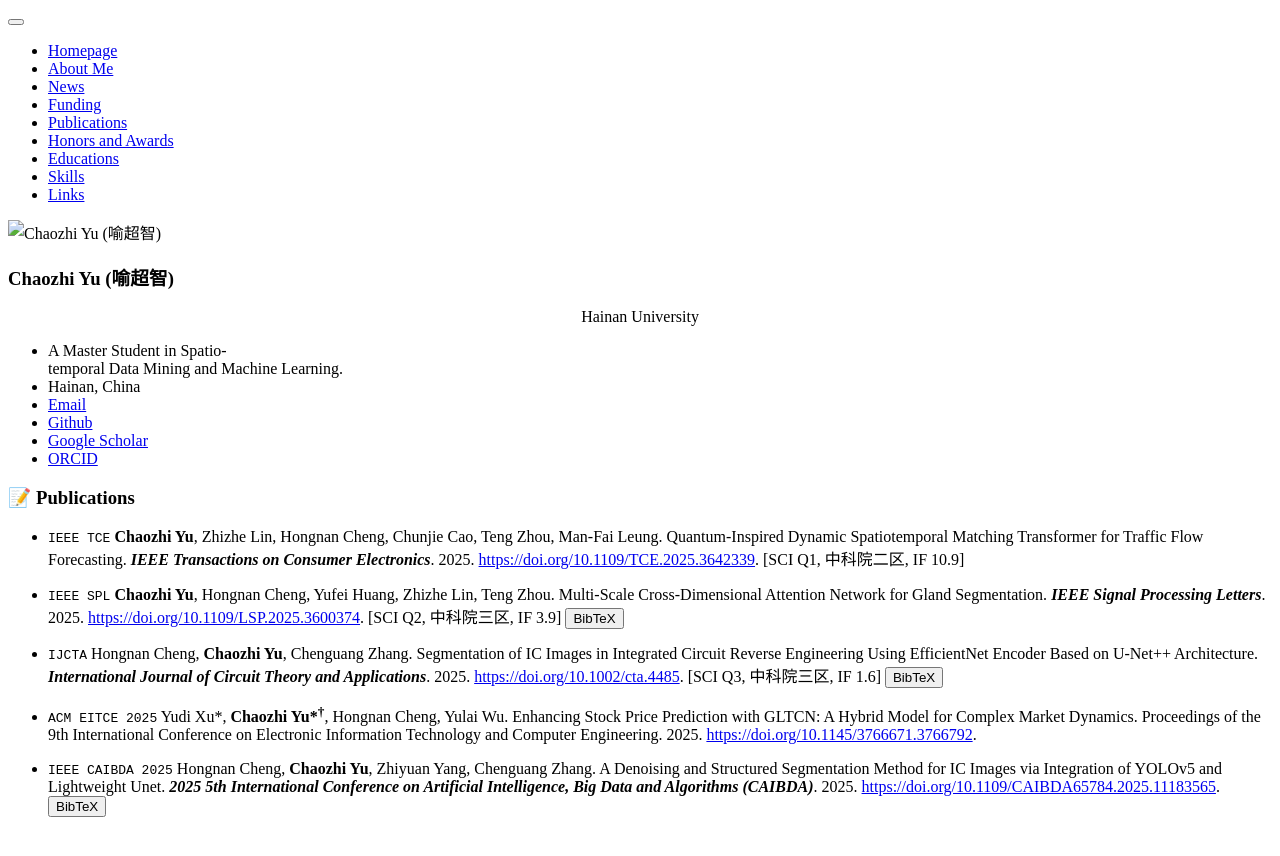
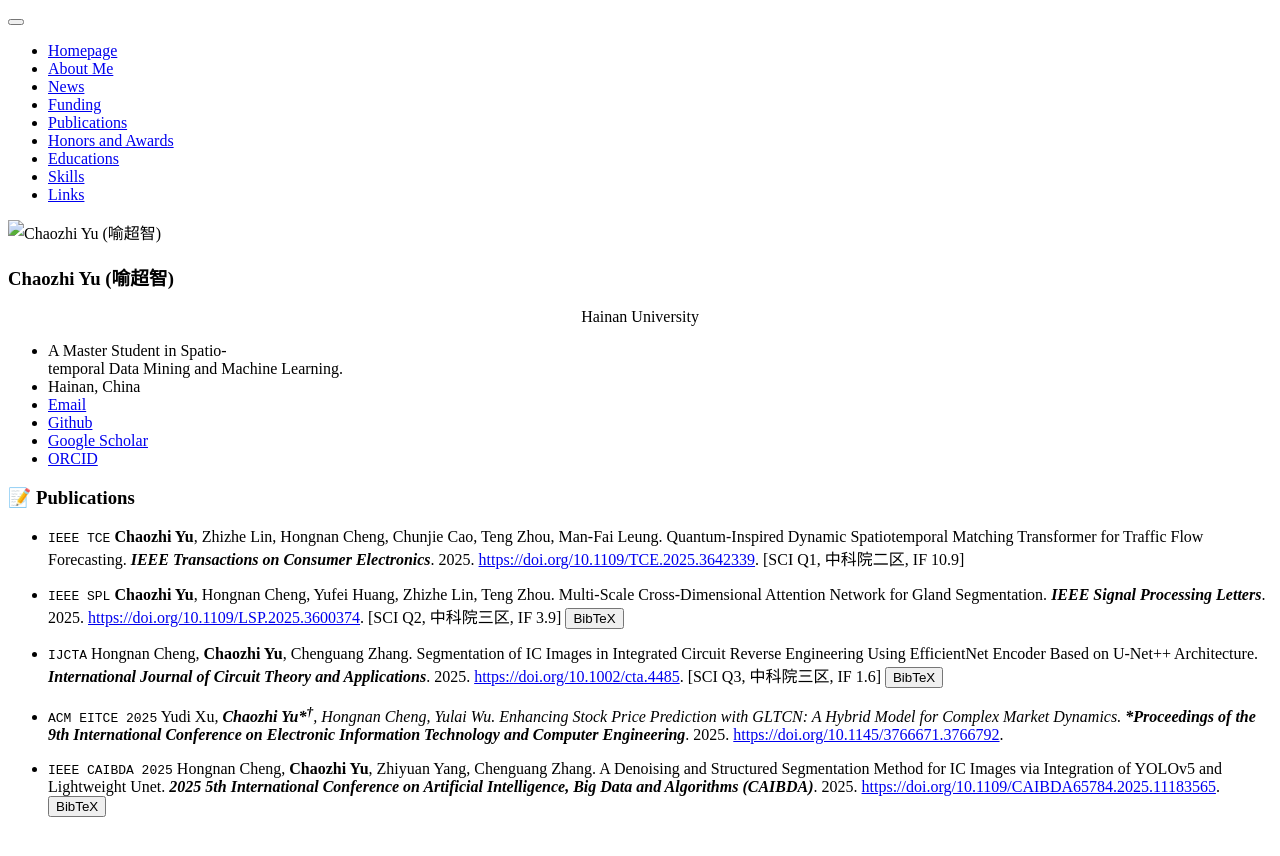
Before and after one commit to yuchaozhi/yuchaozhi.github.io, a Jekyll site: the page built from _pages/includes/pub_short.md, in a window 1280 px wide. Shown: the top 856 px of the page. Built offline with Jekyll 4.4.1, drawn with Linux system fonts in a browser that asks for light colours; our own code applies the rules of GitHub Pages for plain Markdown files.

```diff
--- a/_pages/includes/pub_short.md
+++ b/_pages/includes/pub_short.md
@@ -10,7 +10,7 @@
 
 - ``IJCTA`` Hongnan Cheng, **Chaozhi Yu**, Chenguang Zhang. Segmentation of IC Images in Integrated Circuit Reverse Engineering Using EfficientNet Encoder Based on U-Net++ Architecture. ***International Journal of Circuit Theory and Applications***. 2025. [https://doi.org/10.1002/cta.4485](https://doi.org/10.1002/cta.4485). [SCI Q3, 中科院三区, IF 1.6] \cite{cheng2025segmentation}
 
-- ``ACM EITCE 2025`` Yudi Xu*, **Chaozhi Yu\*<sup>†</sup>**, Hongnan Cheng, Yulai Wu. Enhancing Stock Price Prediction with GLTCN: A Hybrid Model for Complex Market Dynamics. Proceedings of the 9th International Conference on Electronic Information Technology and Computer Engineering. 2025. [https://doi.org/10.1145/3766671.3766792](https://doi.org/10.1145/3766671.3766792).
+- ``ACM EITCE 2025`` Yudi Xu*, **Chaozhi Yu\*<sup>†</sup>**, Hongnan Cheng, Yulai Wu. Enhancing Stock Price Prediction with GLTCN: A Hybrid Model for Complex Market Dynamics. ***Proceedings of the 9th International Conference on Electronic Information Technology and Computer Engineering***. 2025. [https://doi.org/10.1145/3766671.3766792](https://doi.org/10.1145/3766671.3766792).
 
 - ``IEEE CAIBDA 2025`` Hongnan Cheng, **Chaozhi Yu**, Zhiyuan Yang, Chenguang Zhang. A Denoising and Structured Segmentation Method for IC Images via Integration of YOLOv5 and Lightweight Unet. ***2025 5th International Conference on Artificial Intelligence, Big Data and Algorithms (CAIBDA)***. 2025. [https://doi.org/10.1109/CAIBDA65784.2025.11183565](https://doi.org/10.1109/CAIBDA65784.2025.11183565). \cite{cheng2025denoising}
 
```
